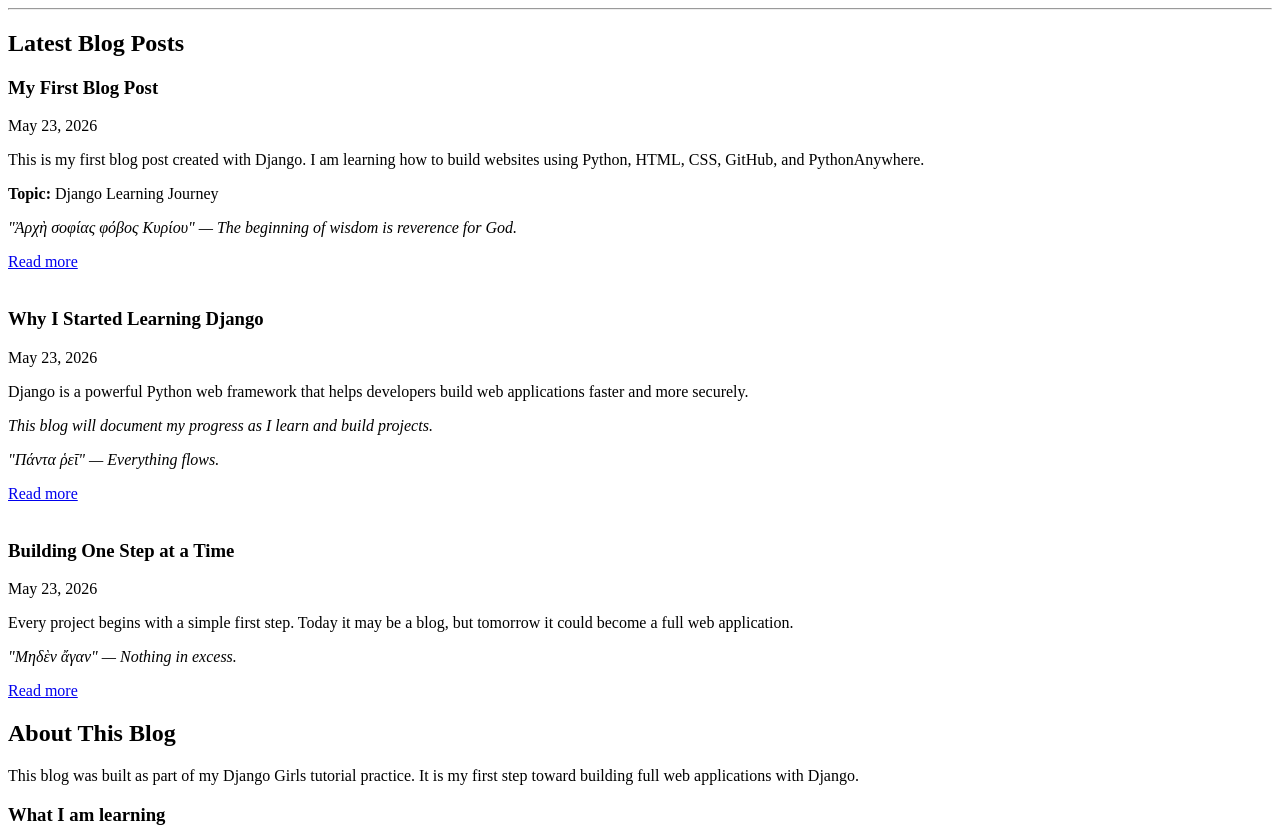
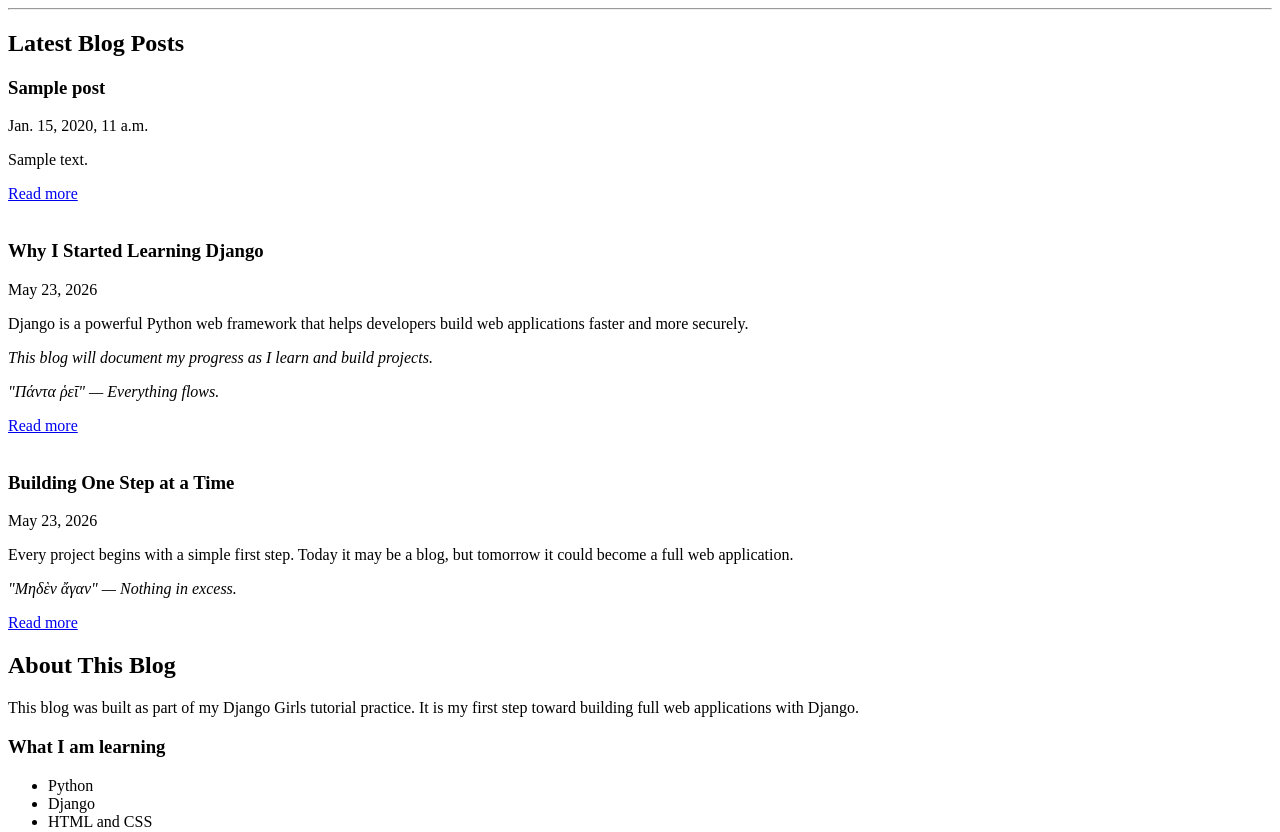
Before and after one commit to SolaCU-tech/myblog, a Django app: page / in a window 1280 px wide. Shown: the part 166-998 px from the top of the page. Run offline with Django 5.2, Linux system fonts and the light colour scheme; tables that the repository leaves empty hold one stand-in row (values such as "Sample post").

Commit message:
Added more views and templates

```diff
--- a/blog/templates/blog/post_list.html
+++ b/blog/templates/blog/post_list.html
@@ -28,25 +28,18 @@
         <section>
             <h2>Latest Blog Posts</h2>
 
+            {% for post in posts%}
             <article>
-                <h3>My First Blog Post</h3>
-                <time datetime="2026-05-23">May 23, 2026</time>
+                <h3>{{ post.title }}</h3>
+                <time datetime="{{ post.published_date }}">{{ post.published_date }}</time>
 
                 <p>
-                    This is my first blog post created with Django. I am learning how to build websites
-                    using Python, HTML, CSS, GitHub, and PythonAnywhere.
-                </p>
-
-                <p>
-                    <strong>Topic:</strong> Django Learning Journey
-                </p>
-
-                <p>
-                    <em>"Ἀρχὴ σοφίας φόβος Κυρίου" — The beginning of wisdom is reverence for God.</em>
+                    {{ post.text|linebreaks }}
                 </p>
 
                 <a href="#">Read more</a>
             </article>
+            {%endfor%}
 
             <br>
 
--- a/blog/views.py
+++ b/blog/views.py
@@ -1,7 +1,11 @@
 from django.shortcuts import render
+from .models import Post
+from django.utils import timezone
 
 
 def post_list(request):
-    return render(request, 'blog/post_list.html', {})
+    post = Post.objects.filter(
+        published_date__lte=timezone.now()).order_by('published_date')
+    return render(request, 'blog/post_list.html', {'posts': post})
 
 # Create your views here.
```
